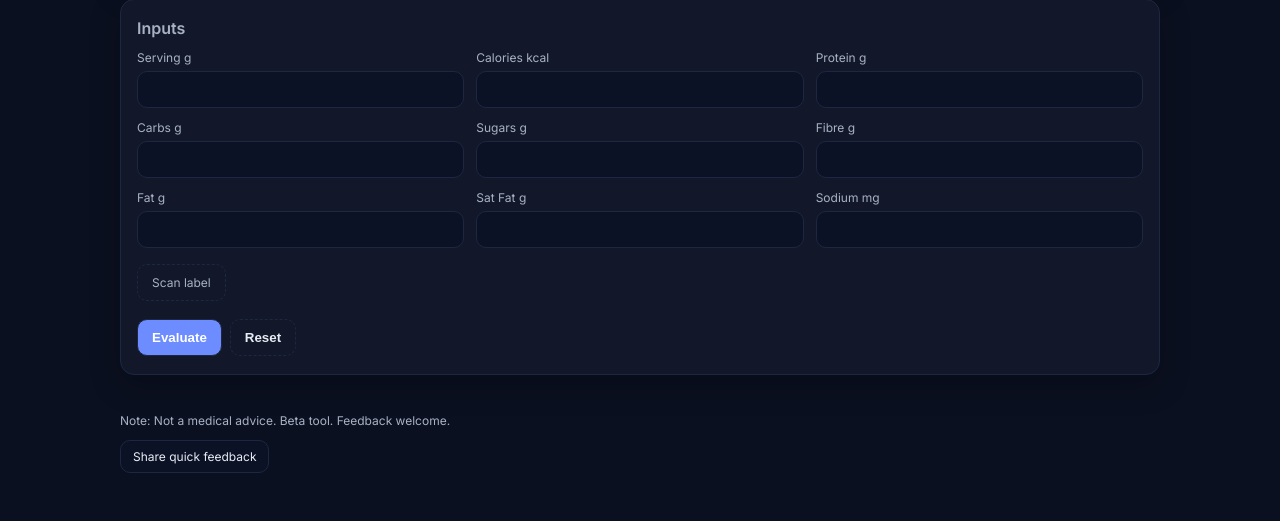
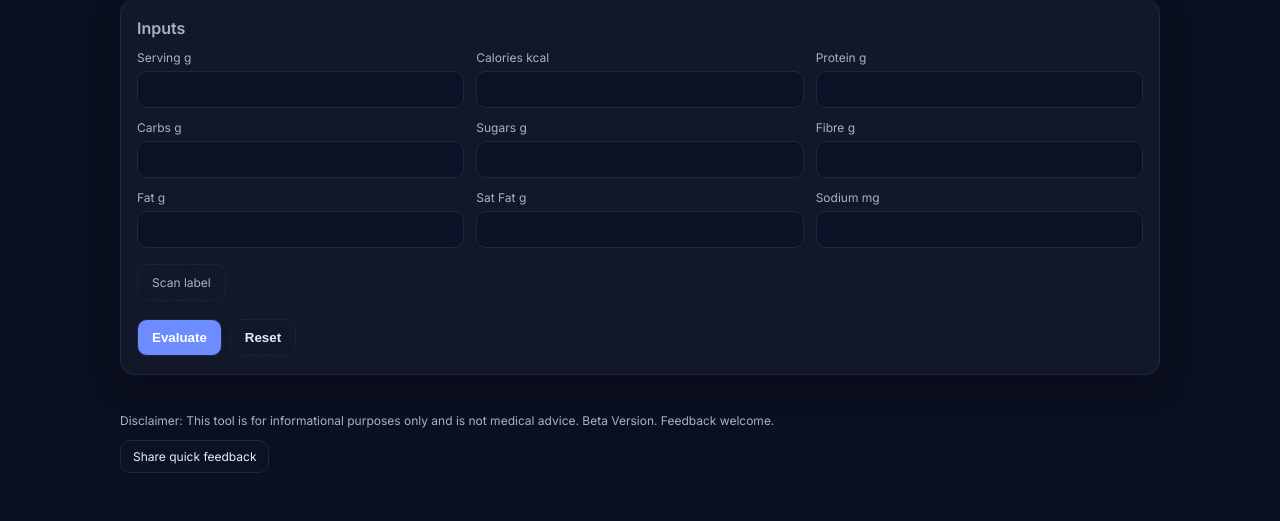
Before and after one commit to arpvk97/Macro-cal, a Flask app: page / in a window 1280 px wide. Shown: the part 288-809 px from the top of the page. Run offline with Flask 3, Linux system fonts and the light colour scheme; some libraries are stand-ins or nearby versions.

Commit message:
index.html

```diff
--- a/templates/index.html
+++ b/templates/index.html
@@ -167,7 +167,7 @@
   </main>
 
   <footer class="footer">
-    <p>Note: Not a medical advice. Beta tool. Feedback welcome.</p>
+    <p>Disclaimer: This tool is for informational purposes only and is not medical advice. Beta Version. Feedback welcome.</p>
     <div class="feedback-cta">
       <a class="btn-outline" href="https://forms.gle/G7b1qVGvNYQTid4VA" target="_blank" rel="noopener">Share quick feedback</a>
     </div>
```
